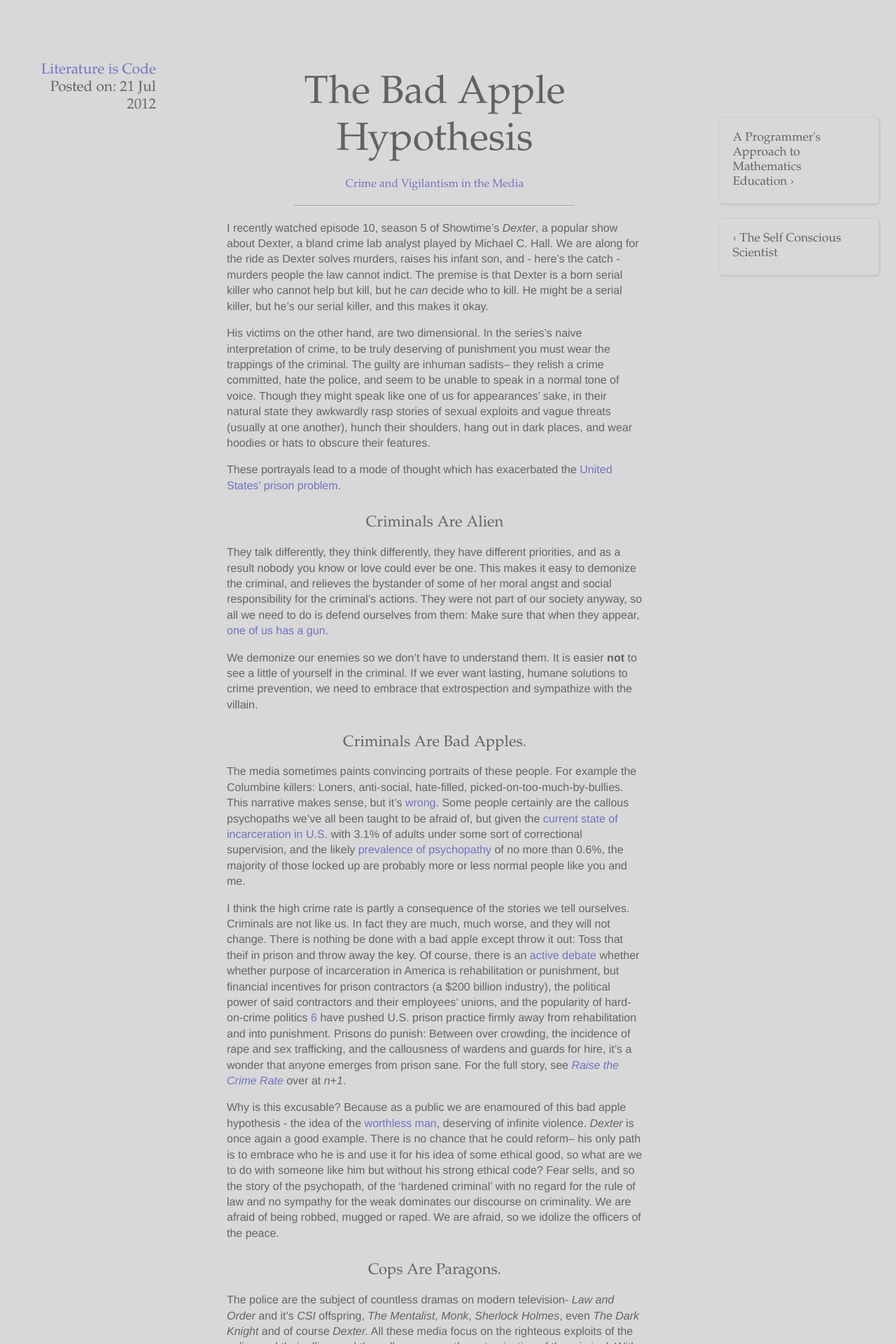
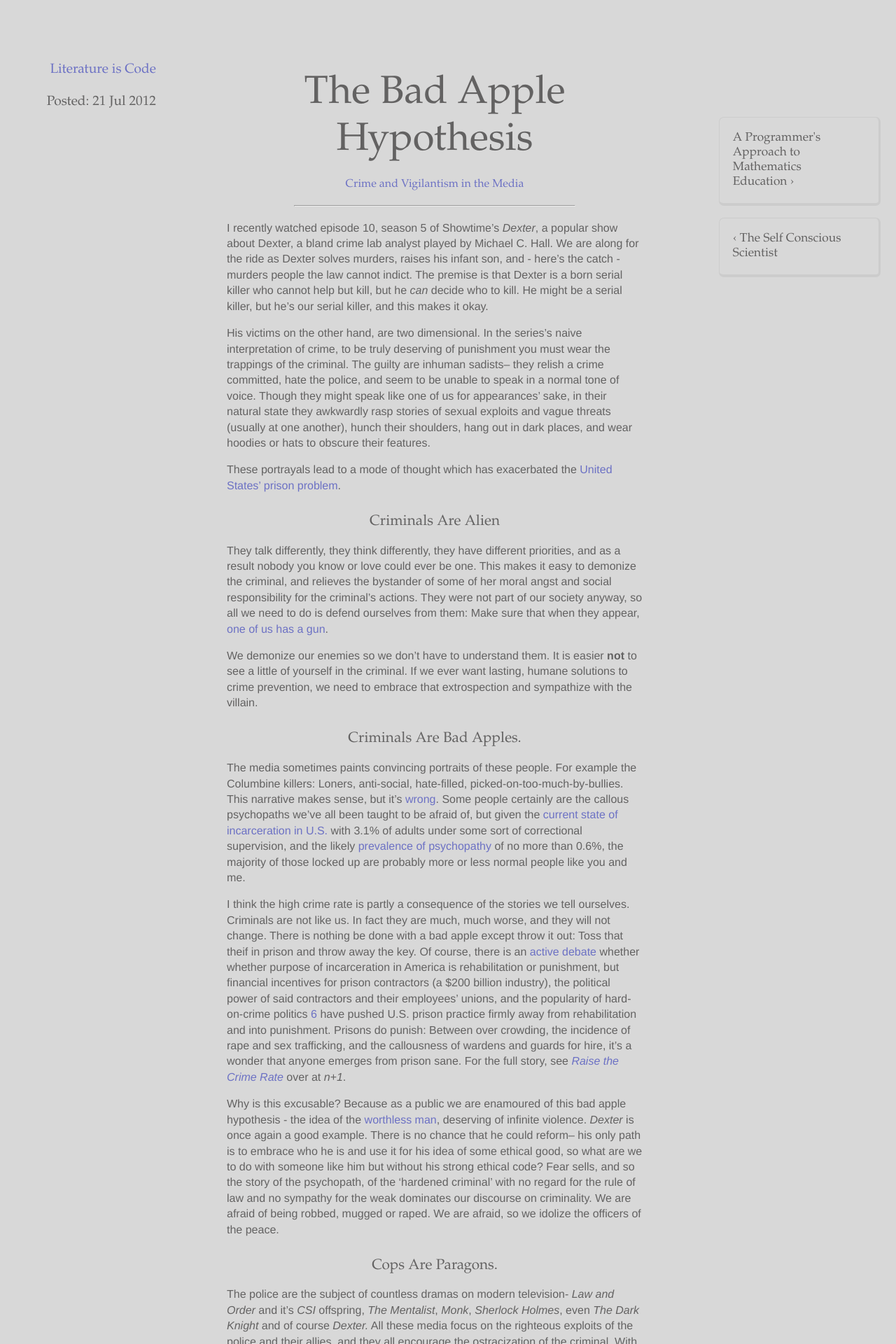
Before and after one commit to AWinterman/awinterman.github.com, a Jekyll site: the page built from _posts/2012-07-21-The-Bad-Apple-Hypothesis.md, in a window 1280 px wide. Shown: the top 1920 px of the page at 70% size. Built offline with Jekyll 4.4.1, drawn with Linux system fonts in a browser that asks for light colours; Markdown is read by kramdown in place of the engine named in the settings.

Commit message:
more style tweaks, added an about section

```diff
--- a/_layouts/default.html
+++ b/_layouts/default.html
@@ -30,9 +30,10 @@
                         Andrew Winterman
                 {%else%}
                     <a href="/index.html">Literature is Code </a>
+                    <br/>
                      <br/>
                      {%if page.date%}
-                         Posted on: {{page.date | date_to_string }}
+                         Posted: {{page.date | date_to_string }}
                      {% endif %}
 
                 {% endif %}
--- a/css/markdown.css
+++ b/css/markdown.css
@@ -14,6 +14,11 @@ body{
     overflow: hidden;
 }
 
+
+.about {
+    width: 70%;
+    margin: auto;
+}
 
 
 h1, h2, h3, h4 {
@@ -32,6 +37,7 @@ h1, h2, h3, h4 {
     margin-left: auto;
     margin-right: auto;
     color: #6c71c4;
+    width: 50%;
 }
 
 h1, h2, h3, h4, h5 {
@@ -55,11 +61,12 @@ h3 {
 }
 
 h4 {
-    font-size: 137.5%;
+    font-size: 130%;
 }
 
 h5 {
-    font-size: 89%;
+    font-size: 120%;
+    font-weight: normal;
 }
 
 
@@ -105,7 +112,7 @@ p, ul, ol {
 
 .header.left, .header.right {
     width: 15%;
-    font-size: 130%;
+    font-size: 120%;
     padding: 2%;
 }
 
@@ -138,7 +145,7 @@ a.button:hover {
     background: rgb(0, 151, 121);
     color: rgb(216, 216, 216);
     text-decoration: none;
-    /* background: black; */
+     background: #f28b79;
 }
 
 
@@ -254,3 +261,11 @@ li {
     margin-right: auto;
     margin-top: 0%;
 }
+
+.notebook {
+    font-size: 89%;
+    width: 20%;
+    position: absolute;
+    top: 10%;
+    right: 5%;
+}
```
Also changed, not shown: index.md (+21 -2 lines).
